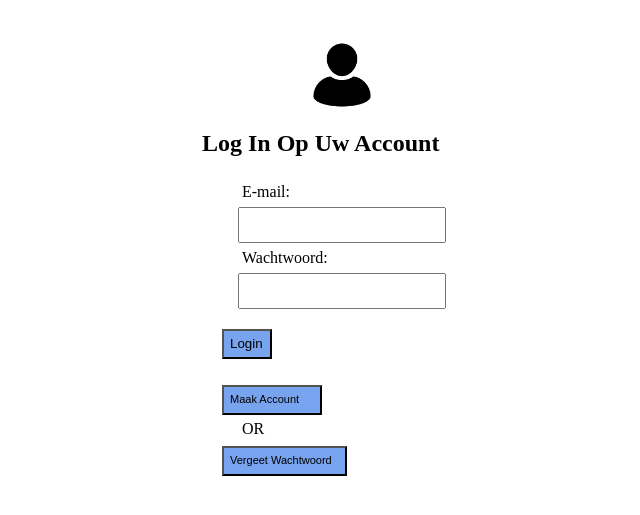
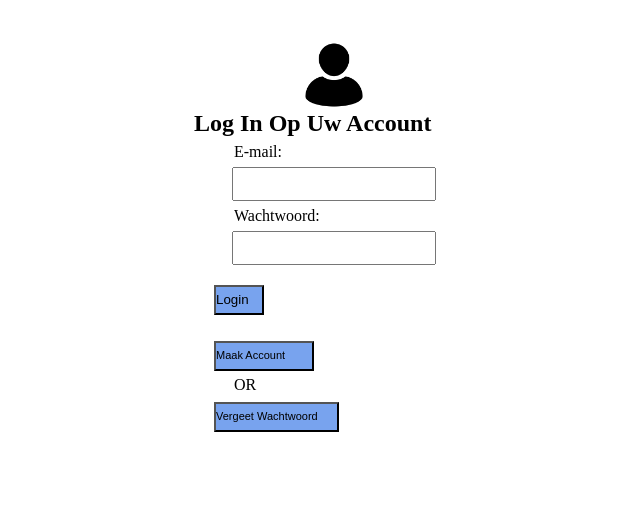
Before and after one commit to JJoshhuaaa/VistaKartApp, a PHP site: page /inschrijfsysteem.php in a window 1280 px wide. Shown: the top 515 px of the page, without its empty margins (306-946 px from the left). Run offline with PHP 8.4, Linux system fonts and the light colour scheme.

Commit message:
mainstyle.css commit

```diff
--- a/inschrijfsysteem.php
+++ b/inschrijfsysteem.php
@@ -4,6 +4,7 @@
         <title></title>
         <meta charset="UTF-8">
         <meta name="viewport" content="width=device-width, initial-scale=1">
+        <link href="mainstyle.css" rel="stylesheet">
         <link href="inschrijfsysteem.css" rel="stylesheet">
     </head>
     <body>
--- /dev/null
+++ b/mainstyle.css
@@ -0,0 +1,14 @@
+@import url('https://fonts.googleapis.com/css2?family=Raleway:ital,wght@0,100..900;1,100..900&display=swap');
+
+:root {
+    --VistaGroen:  #00555C;
+    --VistaRood:    #EC644A;
+    --VistaGeel:    #FFF265;
+    --VistaWit:     #ffffff;
+}
+
+* {
+
+    margin: 0;
+    padding: 0;
+}
```
Also changed, not shown: contact.html (added, +19 -0 lines), contact.php (deleted, +0 -33 lines).
